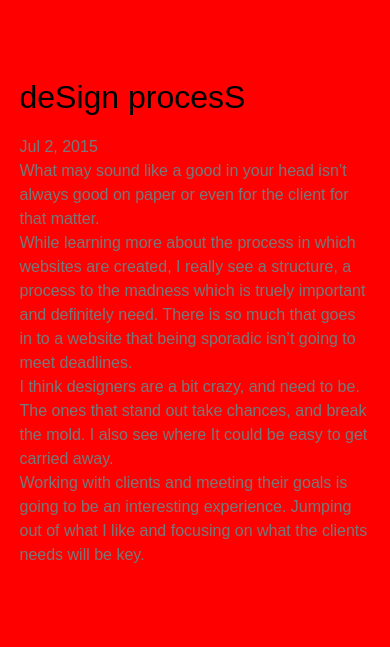
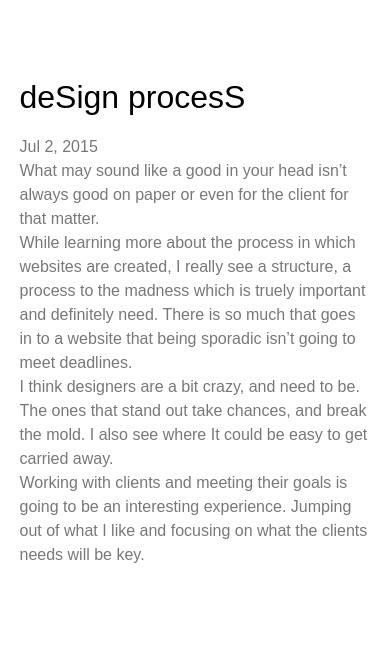
Before and after one commit to ChrisDJordan/ChrisDJordan.github.io, a Jekyll site: the page built from _posts/2015-07-01-design-process 2.md, in a window 390 px wide. Shown: the part 464-1111 px from the top of the page. Built offline with Jekyll 4.4.1, drawn with Linux system fonts in a browser that asks for light colours.

Commit message:
fix blog post breakpoint

```diff
--- a/_layouts/post.html
+++ b/_layouts/post.html
@@ -53,7 +53,7 @@
 <section>
     <div class="post">
 
-
+<div class="post-hey">
     <h3 class="post-title">{{ page.title }}</h3>
     <p class="post-meta meta-style">{{ page.date | date: "%b %-d, %Y" }}{% if page.author %} • {{ page.author }}{% endif %}{% if page.meta %} • {{ page.meta }}{% endif %}</p>
 
@@ -61,6 +61,7 @@
   <article class="post-content">
     {{ content }}
   </article>
+  </div>
 
 </div>
 </section>
--- a/_sass/_base.scss
+++ b/_sass/_base.scss
@@ -5,7 +5,7 @@
 ===================================*/
 
 body {
-    background: red;
+    background: #fff;
 }
 
 .container {
@@ -219,9 +219,12 @@
 // }
 // }
 
-.post-list{
+.post-hey{
+    max-width:550px;
 
-    background:red;
+    margin:0 auto;
+
+
 }
 
 .blog-center {
--- a/_sass/_mediaqueries.scss
+++ b/_sass/_mediaqueries.scss
@@ -3,19 +3,16 @@
         // background: red;
 
     }
-
-        .hero-container {
+    .hero-container {
         .logo {
             h1 {
                 font-size: 44px;
             }
-            h2{
+            h2 {
                 font-size: 30px;
             }
         }
     }
-
-
     .about-section {
         h2 {
             font-size: 1.875rem;
@@ -57,7 +54,6 @@
             padding-right: 0;
         }
     }
-
 }
 
 @media screen and (min-width: 992px) {
@@ -121,6 +117,10 @@
             }
         }
     }
+    .post-hey {
+        max-width: 550px;
+        margin: 0;
+    }
 }
 
 @media screen and (min-width: 1400px) {
```
